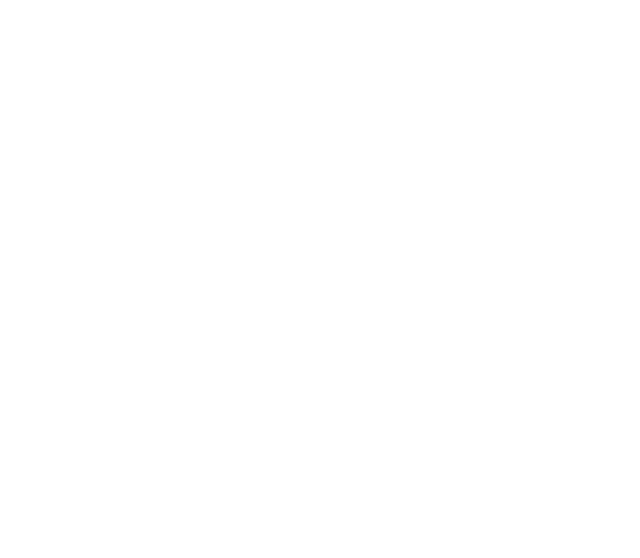
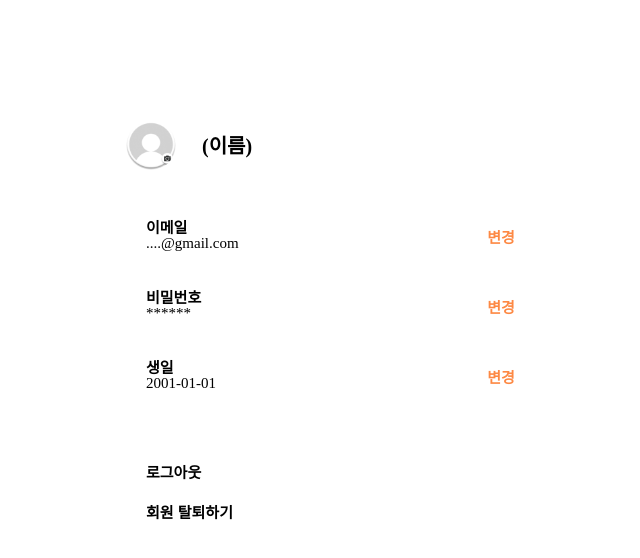
Before and after one commit to Techeer-market/Frontend, a React (Vite) app: page /edit_info in a window 1280 px wide. Before the commit this address had no page. Shown: the top 558 px of the page, without its empty margins (304-944 px from the left). Built offline with nearby package versions, Linux system fonts and the light colour scheme; no server answers.

Commit message:
design : 계정 정보 관리 페이지

```diff
--- a/package.json
+++ b/package.json
@@ -13,6 +13,7 @@
     "@sentry/react": "^7.42.0",
     "@sentry/tracing": "^7.42.0",
     "@tanstack/react-query": "^4.26.1",
+    "@types/react-modal": "^3.16.0",
     "axios": "^1.3.4",
     "jwt-decode": "^3.1.2",
     "prettier": "^2.8.4",
--- a/src/GlobalStyle.tsx
+++ b/src/GlobalStyle.tsx
@@ -46,9 +46,8 @@
 	vertical-align: baseline;
 	font-size: 62.5%;
 	font-family: 'Inria Sans';
+}
 
-
-}
 // @media (max-width: 1023px) {//데스크탑
 // html { font-size: 62.5% } //10px
 // }
@@ -67,6 +66,9 @@
 	display: block;
 }
 body {
+	margin: 0 auto;
+	width: 50rem;
+	height: 100vh;
 	line-height: 1;
 }
 ol, ul {
--- a/src/Router.tsx
+++ b/src/Router.tsx
@@ -14,10 +14,11 @@
 const CategoryBook_Magazine = lazy(() => import('./pages/CategoryBook_Magazine'));
 const CategoryFashion = lazy(() => import('./pages/CategoryFashion'));
 // const WishList = lazy(() => import('./pages/')) // 위시리스트
-const PurchaseList = lazy(() => import('./pages/PurchaseList'));
-const SalesList = lazy(() => import('./pages/SalesList'));
+const PurchaseList = lazy(() => import('@/pages/PurchaseList'));
+const SalesList = lazy(() => import('@/pages/SalesList'));
 const Chatting = lazy(() => import('./pages/Chatting'));
-const CProfile = lazy(() => import('./pages/CProfile'));
+const MyPage = lazy(() => import('@/pages/MyPage'));
+const EditInfo = lazy(() => import('@/pages/EditInfo'));
 
 const Router = () => {
   return (
@@ -38,7 +39,8 @@
         {/* <Route path="/wishlist" element={<WishList/>} /> */}
         <Route path="/saleslist" element={<SalesList />} />
         <Route path="/purchaselist" element={<PurchaseList/>} />
-        <Route path="/profile" element={<CProfile/>} />
+        <Route path="/mypage" element={<MyPage/>} />
+        <Route path="/edit_info" element={<EditInfo/>} />
         <Route path="/chat" element={<Chatting />} />
       </Routes>
     </BrowserRouter>
--- /dev/null
+++ b/src/components/EditInfoModal/index.tsx
@@ -0,0 +1,21 @@
+import styled from 'styled-components';
+
+interface Props {
+    type: "email" | "password" | "birth";
+    value: string;
+    closeModal?: () => void;
+}
+
+const EditInfoModal = ({ type, value, closeModal }: Props) => {
+    return (
+        <ModalWrap>
+
+        </ModalWrap>
+    )
+}
+
+const ModalWrap = styled.div`
+
+`
+
+export default EditInfoModal;
--- a/src/components/NavBar/index.tsx
+++ b/src/components/NavBar/index.tsx
@@ -118,7 +118,7 @@
             <ModuleLink to="/wishlist">위시리스트</ModuleLink>
             <ModuleLink to="/saleslist">판매 내역</ModuleLink>
             <ModuleLink to="/purchaselist">구매 내역</ModuleLink>
-            <ModuleLink to="/profile">프로필 관리</ModuleLink>
+            <ModuleLink to="/mypage">프로필 관리</ModuleLink>
           </Textbox>
         </ModuleWindow2>
       )}
--- a/src/pages/CProfile/styles.tsx
+++ /dev/null
@@ -1,82 +0,0 @@
-import styled from 'styled-components';
-
-export const Div = styled.div`
-
-`
-
-export const ChangeName = styled.img`
-  z-index: 2;
-  display: flex;
-  width: 14.3rem;
-  height: 14.3rem;
-  border-radius: 50%;
-  border: none;
-  background-color: white;
-  align-items: center;
-  justify-content: center;
-  margin-bottom: 2rem;
-  margin-top: -6.5rem;
-  background-color: rgba(255, 255, 255, 0);
-  color: black;
-  &:hover {
-    cursor: pointer;
-    box-shadow: 0px 1px 10px 1px rgba(124, 161, 255, 0.769);
-  }
-`;
-
-export const ChangeProfile = styled.input`
-  z-index: 2;
-  display: flex;
-  width: 14.3rem;
-  height: 14.3rem;
-  // border-radius: 50%;
-  border: none;
-  background-color: white;
-  align-items: center;
-  justify-content: center;
-  margin-bottom: 2rem;
-  background-color: rgba(255, 255, 255, 0);
-  color: black;
-  &:hover {
-    cursor: pointer;
-    box-shadow: 0px 1px 10px 1px rgba(124, 161, 255, 0.769);
-  }
-`;
-
-export const InfoContainer = styled.div`
-`
-
-export const Section = styled.div`
-`
-
-export const InputBox = styled.input`
-  appearance: none;
-  border: 0;
-  padding: 0;
-  background-color: transparent;
-  border-radius: 0;
-  color: black;
-`
-
-export const ChangeBtn = styled.button`
-color: #FD8944;
-font-size: 1rem;
-font-style: normal;
-font-weight: 700;
-// 브라우저 스타일 제거
-appearance: none;
-border: 0;
-padding: 0;
-background-color: transparent;
-`
-
-export const DelBtn = styled.button`
-font-size: 1rem;
-font-style: normal;
-font-weight: 700;
-// 브라우저 스타일 제거
-appearance: none;
-border: 0;
-padding: 0;
-background-color: transparent;
-`
--- a/src/pages/CProfile/index.tsx
+++ b/src/pages/EditInfo/index.tsx
@@ -4,7 +4,7 @@
 import * as S from './styles';
 import axios from 'axios';
 import userID from '@/redux/userID';
-import { useSelector } from 'react-redux';
+import EditInfoModal from '@/components/EditInfoModal';
 
 interface Info {
   email: string;
@@ -12,29 +12,30 @@
   birth: string;
 }
 
-const CProfile = ({ getThumb }: any) => {
+const EditInfo = ({ getThumb }: any) => {
+  const navigate = useNavigate();
   const reader = new FileReader();
-  const [image, setImage] = useState<string>(profile);
+  const [image, setImage] = useState(profile);
   const [info, setInfo] = useState<Info>();
-  // const [RD, setRD] = useState(reader.result);
-  // const Rd = reader.result;
-  const fileInput = useRef(null);
-  const navigate = useNavigate();
 
-  // const uuid = useSelector((state: any) => state.userIdSlice.value);
-  // const uuid = useSelector((state: RootState) => state.userIdSlice.value);
+  const [isOpenModal, setIsOpenModal] = useState(false);
+
+  const fileInput = useRef<HTMLInputElement | null>(null);
 
   useEffect(() => {
     const fetchUserInfo = async () => {
       try{
         const response = await axios.get(`http://localhost:8080/api/users/${userID}`);
         setInfo(response.data);
+        if(response.data.image){
+          setImage(response.data.image);
+        }
       } catch(error) {
         console.error(error);
       }
     };
     fetchUserInfo();
-  }, [info]);
+  }, []);
 
   const onImgChange = (e: any) => {
     reader.readAsDataURL(e.target.files[0]);
@@ -64,7 +65,8 @@
     };
   };
 
-  const onInfoChange = (e:any) => {
+  // 정보 업데이트
+  const onInfoChange = () => {
     axios.patch(`http://localhost:8080/api/users/update`, info)
     .then(response=>{
       setInfo(response.data);
@@ -74,7 +76,15 @@
     })
   };
 
-  const handleLogout = (e:any) => {
+  const openModal = () => {
+    setIsOpenModal(true);
+  };
+  const closeModal = () => {
+    setIsOpenModal(false);
+  };
+
+  // 로그아웃
+  const handleLogout = () => {
     axios.post('http://localhost:8080/api/users/logout')
     .then(response => {
         navigate('/login');
@@ -84,6 +94,7 @@
     })
   };
 
+  // 회원탈퇴
   const handleDeleteUser = () => {
     axios.delete(`http://localhost:8080/api/users/${userID}`)
     .then(response => {
@@ -96,63 +107,59 @@
 
   return (
     <S.Div>
-      {/* <label htmlFor="CProfile">
-      <div>changeProfileeee</div>
-      <ChangeName src={Image} alt="none" />
-      </label> */}
+      <S.ProfileContainer>
+        <label htmlFor="Profile">
+          <S.ChangeName src={image} alt="Profile" />
+        </label>
+        {/* userUuid로 구현 */}
+        <S.Name>(이름)</S.Name>
+      </S.ProfileContainer>
+
       <S.ChangeProfile
-        id="CProfile"
+        id="Profile"
         type="file"
-        // background-image:src={profile}
-        style={{ display: 'none' }}
-        accept="image/jpg,image.png,image/jpeg"
+        accept="image/jpg,image/png,image/jpeg"
         name="profile_img"
         onChange={onImgChange}
         ref={fileInput}
+        style={{ display: 'none' }}
       />
-      {/* userUuid로 구현 */}
-      <span>(이름)</span>
 
       <S.InfoContainer>
         <S.Section>
-          <label htmlFor='email'>이메일</label>
-          <S.InputBox
-            type='email'
-            name='email'
-            value={info?.email}
-            // readOnly
-          />
+          <div>
+            <S.Title>이메일</S.Title>
+            <S.InfoContent>{info?.email? info?.email : "....@gmail.com"}</S.InfoContent>
+          </div>
           <S.ChangeBtn>변경</S.ChangeBtn>
         </S.Section>
         <S.Section>
-          <label htmlFor='password'>비밀번호</label>
-          <S.InputBox
-            type='password'
-            name='password'
-            value={info?.password}
-            // readOnly
-          />
+          <div>
+            <S.Title>비밀번호</S.Title>
+            <S.InfoContent>{info?.password? info?.password : "******"}</S.InfoContent>
+          </div>
           <S.ChangeBtn>변경</S.ChangeBtn>
         </S.Section>
         <S.Section>
-          <label htmlFor='birth'>생일</label>
-          <S.InputBox
-            type='date'
-            name='birth'
-            value={info?.birth}
-            // readOnly
-          />
+          <div>
+            <S.Title>생일</S.Title>
+            <S.InfoContent>{info?.birth? info?.birth : "2001-01-01"}</S.InfoContent>
+          </div>
           <S.ChangeBtn>변경</S.ChangeBtn>
         </S.Section>
-        <S.Section>
+        {/* {isOpenModal && (
+          <EditInfoModal
+            closeModal={closeModal}
+          />
+        )} */}
+
+        <S.Section2>
           <S.DelBtn onClick={handleLogout}>로그아웃</S.DelBtn>
-        </S.Section>
-        <S.Section>
           <S.DelBtn onClick={handleDeleteUser}>회원 탈퇴하기</S.DelBtn>
-        </S.Section>
+        </S.Section2>
       </S.InfoContainer>
     </S.Div>
   );
 };
 
-export default CProfile;
+export default EditInfo;
--- /dev/null
+++ b/src/pages/EditInfo/styles.tsx
@@ -0,0 +1,99 @@
+import styled from 'styled-components';
+
+export const Div = styled.div`
+  padding-top: 12rem;
+
+`
+export const ProfileContainer = styled.div`
+  display: flex;
+  align-items: center;
+  gap: 2.6rem;
+  padding: 0 4rem 5rem;
+`;
+
+export const ChangeName = styled.img`
+  z-index: 2;
+  width: 5rem;
+  height: 5rem;
+  border-radius: 50%;
+  border: none;
+  background-color: white;
+  background-color: rgba(255, 255, 255, 0);
+  color: black;
+  &:hover {
+    cursor: pointer;
+    box-shadow: 0px 1px 10px 1px rgba(124, 161, 255, 0.769);
+  }
+`;
+
+export const ChangeProfile = styled.input`
+  display: none;
+`;
+
+export const Name = styled.span`
+  color: #000;
+  font-size: 20px;
+  font-weight: 700;
+`
+
+export const InfoContainer = styled.div`
+  padding: 0 6rem;
+`
+
+export const Section = styled.div`
+  display: flex;
+  align-items: center;
+  justify-content: space-between;
+  padding-bottom: 4rem;
+`
+
+export const Title = styled.span`
+  display: flex;
+  font-size: 15px;
+  font-style: normal;
+  font-weight: 700;
+`
+
+export const InfoContent = styled.span`
+  font-size: 15px;
+  color: black;
+`
+
+export const ChangeBtn = styled.button`
+  width: 5rem;
+  height: 3rem;
+  color: #FD8944;
+  font-size: 15px;
+  font-style: normal;
+  font-weight: 700;
+  appearance: none;
+  border: 0;
+  padding: 0;
+  background-color: transparent;
+  &:hover {
+    cursor: pointer;
+    border: 1px solid #D9D9D9;
+  }
+`
+
+export const Section2 = styled.div`
+  padding-top: 2rem;
+`
+
+export const DelBtn = styled.button`
+  display: flex;
+  align-items: center;
+  height: 4rem;
+  padding: 0 1rem;
+  font-size: 15px;
+  font-style: normal;
+  font-weight: 700;
+  appearance: none;
+  border: 0;
+  padding: 0;
+  background-color: transparent;
+  &:hover {
+    cursor: pointer;
+    color: #828385;
+  }
+`
--- /dev/null
+++ b/src/pages/MyPage/index.tsx
@@ -0,0 +1,9 @@
+import React from 'react';
+
+const MyPage = () => {
+    return(
+        <></>
+    )
+}
+
+export default MyPage;
```
Also changed, not shown: 2 other files (tests, documents, lock files or other folders).
